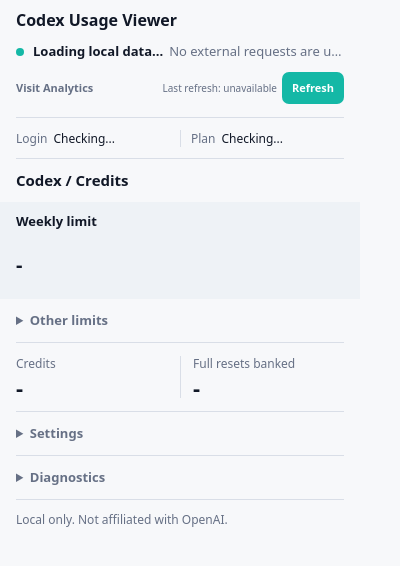
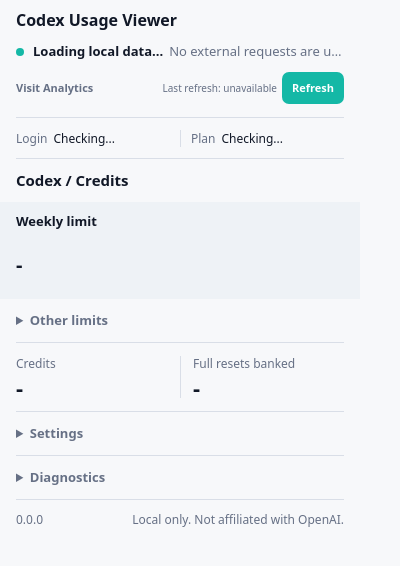
Before and after one commit to Actually-Better/Codex-usage-viewer, a browser extension: page popup.html in a window 400 px wide. Drawn offline with Linux system fonts and the light colour scheme.

Commit message:
feat: display extension version and establish 0.2.0 baseline

```diff
--- a/package.json
+++ b/package.json
@@ -1,6 +1,6 @@
 {
   "name": "codex-usage-viewer",
-  "version": "0.1.0",
+  "version": "0.2.0",
   "description": "Local-only Chrome and Edge extension that shows visible ChatGPT/Codex usage information.",
   "license": "MIT",
   "private": true,
--- a/popup.html
+++ b/popup.html
@@ -558,9 +558,21 @@
       }
 
       .foot {
+        display: flex;
+        justify-content: space-between;
+        align-items: baseline;
+        gap: 12px;
         color: var(--muted);
         font-size: 12px;
         padding-top: 11px;
+      }
+
+      #extensionVersion {
+        flex-shrink: 0;
+      }
+
+      .foot-note {
+        text-align: right;
       }
 
       @media (max-width: 330px) {
@@ -676,7 +688,10 @@
         <div id="warningBox" class="note"></div>
       </details>
 
-      <div class="foot">Local only. Not affiliated with OpenAI.</div>
+      <div class="foot">
+        <span id="extensionVersion" aria-label="Extension version"></span>
+        <span class="foot-note">Local only. Not affiliated with OpenAI.</span>
+      </div>
     </div>
 
     <script src="usage-model.js"></script>
--- a/popup.js
+++ b/popup.js
@@ -1,5 +1,7 @@
 (function initPopup() {
   "use strict";
+
+  document.getElementById("extensionVersion").textContent = chrome.runtime.getManifest().version;
 
   const refreshButton = document.getElementById("refreshButton");
   const reloadExtensionButton = document.getElementById("reloadExtensionButton");
```
Also changed, not shown: AGENTS.md (added, +14 -0 lines), test/popup-runtime.test.js (+1 -0 lines), CHANGELOG.md, manifest.json.
